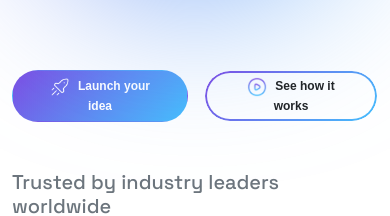
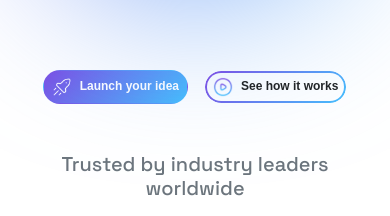
Before and after one commit to BhanuAkash/ZINCH-2026, a React (Create React App) app: page / in a window 390 px wide. Shown: the part 632-848 px from the top of the page. Built offline with nearby package versions, Linux system fonts and the light colour scheme.

Commit message:
modified

```diff
--- a/src/App.css
+++ b/src/App.css
@@ -128,9 +128,9 @@ textarea {
 /* ---------- RESPONSIVE ---------- */
 @media (max-width: 991px) {
   .hero-page-shape-img {
-    width: 360px;
+    /* width: 360px; */
     top: -90px;
-    right: -90px;
+    right: -203px;
   }
 
   .hero-image-bg {
--- a/src/components/BrandSlider.jsx
+++ b/src/components/BrandSlider.jsx
@@ -12,7 +12,7 @@ const brands = [Google, Slack, Heroku, Agworld, Riotinto];
 export default function BrandSlider() {
     return (
         <div className="brand-wrapper mt-5">
-            <h5 className="text-secondary mb-5">Trusted by industry leaders worldwide</h5>
+            <h5 className="text-secondary mb-5 text-lg-start text-center">Trusted by industry leaders worldwide</h5>
             <motion.div
                 className="brand-track"
                 animate={{ x: [0, "-50%"] }}
--- a/src/components/HeroSection.jsx
+++ b/src/components/HeroSection.jsx
@@ -32,7 +32,7 @@ export default function HeroSection() {
             <motion.img
                 src={HeroShape}
                 alt="Shape"
-                className="hero-page-shape-img"
+                className="hero-page-shape-img d-lg-block d-none"
                 initial={{ opacity: 0, scale: 0.9 }}
                 whileInView={{ opacity: 1, scale: 1 }}
                 viewport={{ once: false }}
@@ -145,7 +145,7 @@ export default function HeroSection() {
                             transition={{ delay: 0.6, duration: 0.6 }}
                         >
                             <motion.button
-                                className="btn btn-violet rounded-pill fw-bold px-4 responsive-btn"
+                                className="btn btn-violet rounded-pill fw-bold px-md-4 px-2 responsive-btn"
                                 whileHover={{ scale: 1.08 }}
                                 whileTap={{ scale: 0.95 }}
                             >
@@ -154,7 +154,7 @@ export default function HeroSection() {
                             </motion.button>
 
                             <motion.button
-                                className="btn gradient-border-btn rounded-pill fw-bold px-4 responsive-btn"
+                                className="btn gradient-border-btn rounded-pill fw-bold px-md-4 px-2 responsive-btn"
                                 whileHover={{ scale: 1.08 }}
                                 whileTap={{ scale: 0.95 }}
                             >
@@ -164,8 +164,17 @@ export default function HeroSection() {
                         </motion.div>
 
                     </div>
+
                 </div>
-
+                <motion.img
+                    src={HeroShape}
+                    alt="Shape"
+                    className="hero-page-shape-img d-lg-none d-block"
+                    initial={{ opacity: 0, scale: 0.9 }}
+                    whileInView={{ opacity: 1, scale: 1 }}
+                    viewport={{ once: false }}
+                    transition={{ duration: 1 }}
+                />
 
                 <BrandSlider />
             </div>
```
Also changed, not shown: 1 other file (tests, documents, lock files or other folders).
